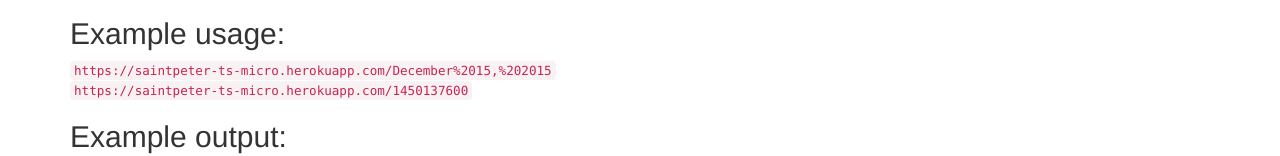
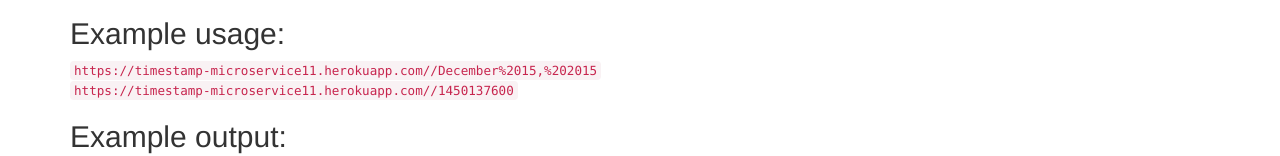
Before and after one commit to SIam27/Timestamp-Microservice, a website: page index.html in a window 1280 px wide. Shown: the part 248-404 px from the top of the page. Drawn offline with nearby package versions, Linux system fonts and the light colour scheme.

Commit message:
Update index.html

```diff
--- a/index.html
+++ b/index.html
@@ -21,8 +21,8 @@
         </ol>
     </blockquote>
     <h2>Example usage:</h2>
-    <code>https://saintpeter-ts-micro.herokuapp.com/December%2015,%202015</code><br>
-    <code>https://saintpeter-ts-micro.herokuapp.com/1450137600</code>
+    <code>https://timestamp-microservice11.herokuapp.com//December%2015,%202015</code><br>
+    <code>https://timestamp-microservice11.herokuapp.com//1450137600</code>
     <h2>Example output:</h2>
     <code>{ "unix": 1450137600, "natural": "December 15, 2015" }</code><br>
     <code>{ "unix": null, "natural": null }</code>
```
